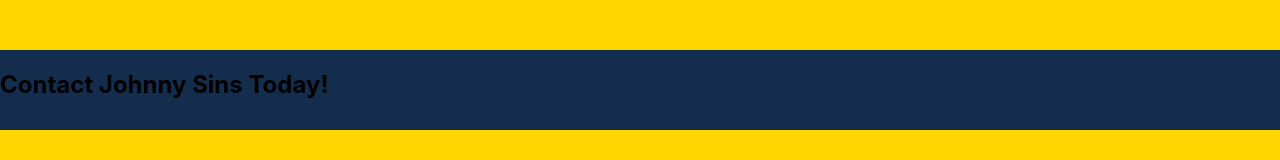
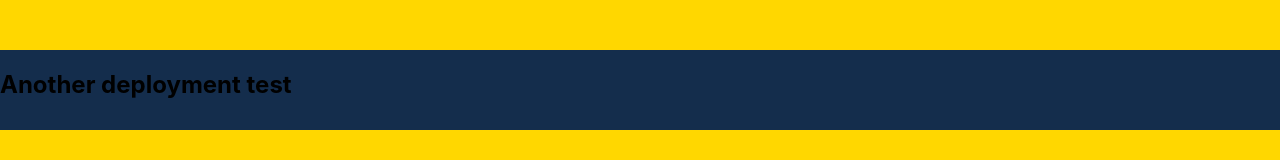
Before and after one commit to JustinLohKingWei/LohKingWayTooGood, a React (Create React App) app: page / in a window 1280 px wide. Shown: the part 670-830 px from the top of the page. Built offline with nearby package versions, Linux system fonts and the light colour scheme.

Commit message:
Another test commit

```diff
--- a/src/components/Footer.tsx
+++ b/src/components/Footer.tsx
@@ -13,7 +13,7 @@
 function Footer() {
   return (
     <FooterRoot>
-      <h2>Contact Johnny Sins Today!</h2>
+      <h2>Another deployment test</h2>
     </FooterRoot>
   );
 }
```
